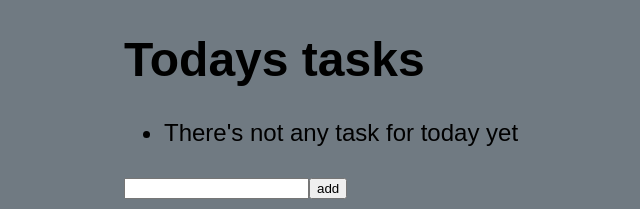
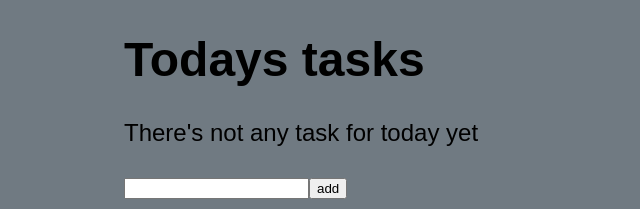
Before and after one commit to Johnny088/hillel_react_lesson47, a React (Vite) app: page / in a window 1280 px wide. Shown: the top 209 px of the page, without its empty margins (316-956 px from the left). Built offline with nearby package versions, Linux system fonts and the light colour scheme.

Commit message:
refactor empty habit state again

```diff
--- a/src/components/HabitsEmptyState/HabitsEmptyState.tsx
+++ b/src/components/HabitsEmptyState/HabitsEmptyState.tsx
@@ -1,7 +1,7 @@
 export const HabitsEmptyState = () => {
   return (
-    <li>
+    <div>
       <p>There's not any task for today yet</p>
-    </li>
+    </div>
   );
 };
--- a/src/pages/HabitPage/HabitsPage.tsx
+++ b/src/pages/HabitPage/HabitsPage.tsx
@@ -10,8 +10,8 @@ export const HabitsPage = () => {
   return (
     <div className={css.container}>
       <h1>Todays tasks</h1>
+      {habits.length === 0 && <HabitsEmptyState />}
       <ul>
-        {habits.length === 0 && <HabitsEmptyState />}
         {habits.length > 0 &&
           habits.map(habit => <HabitItem key={habit.id} item={habit} />)}
       </ul>
```
